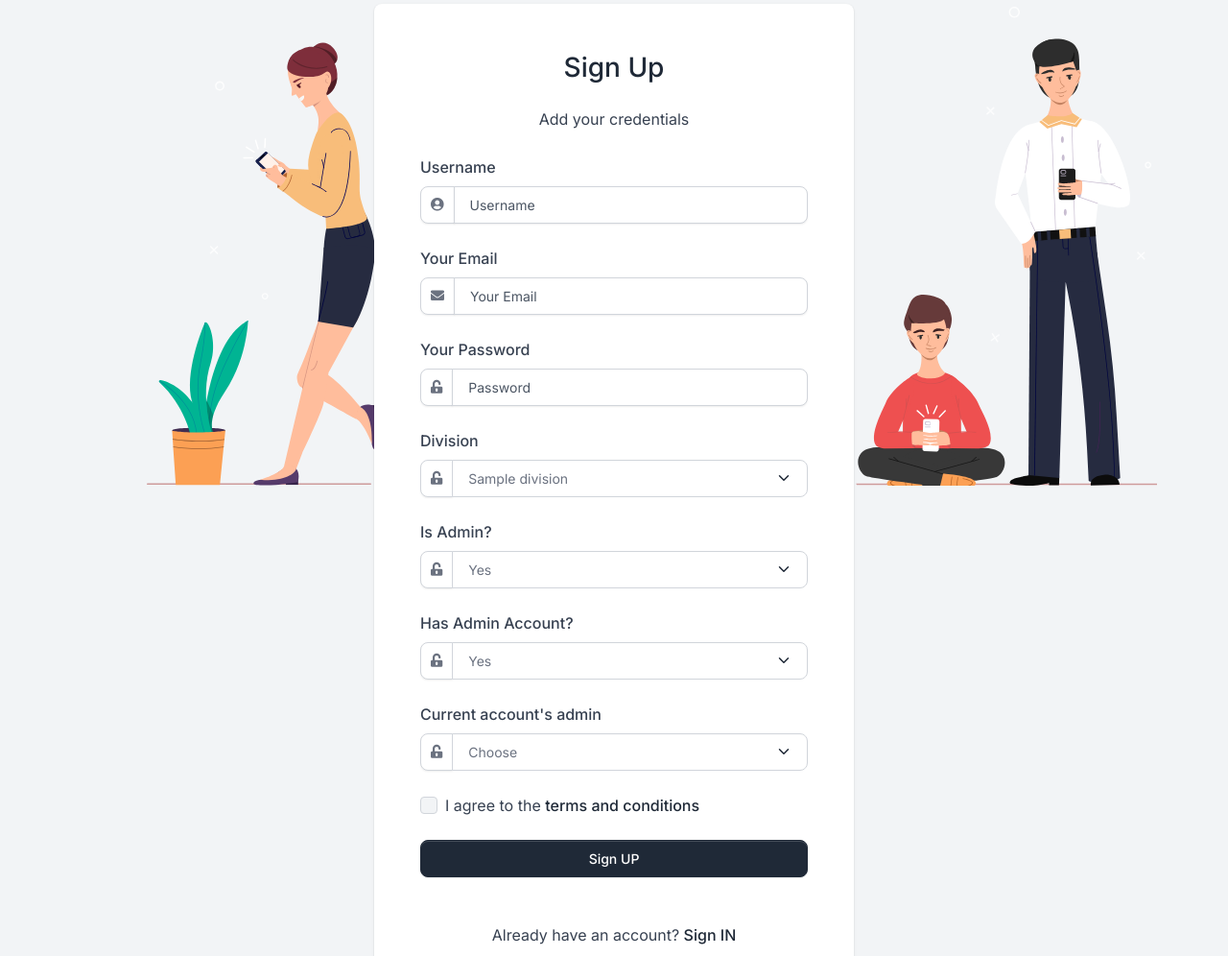
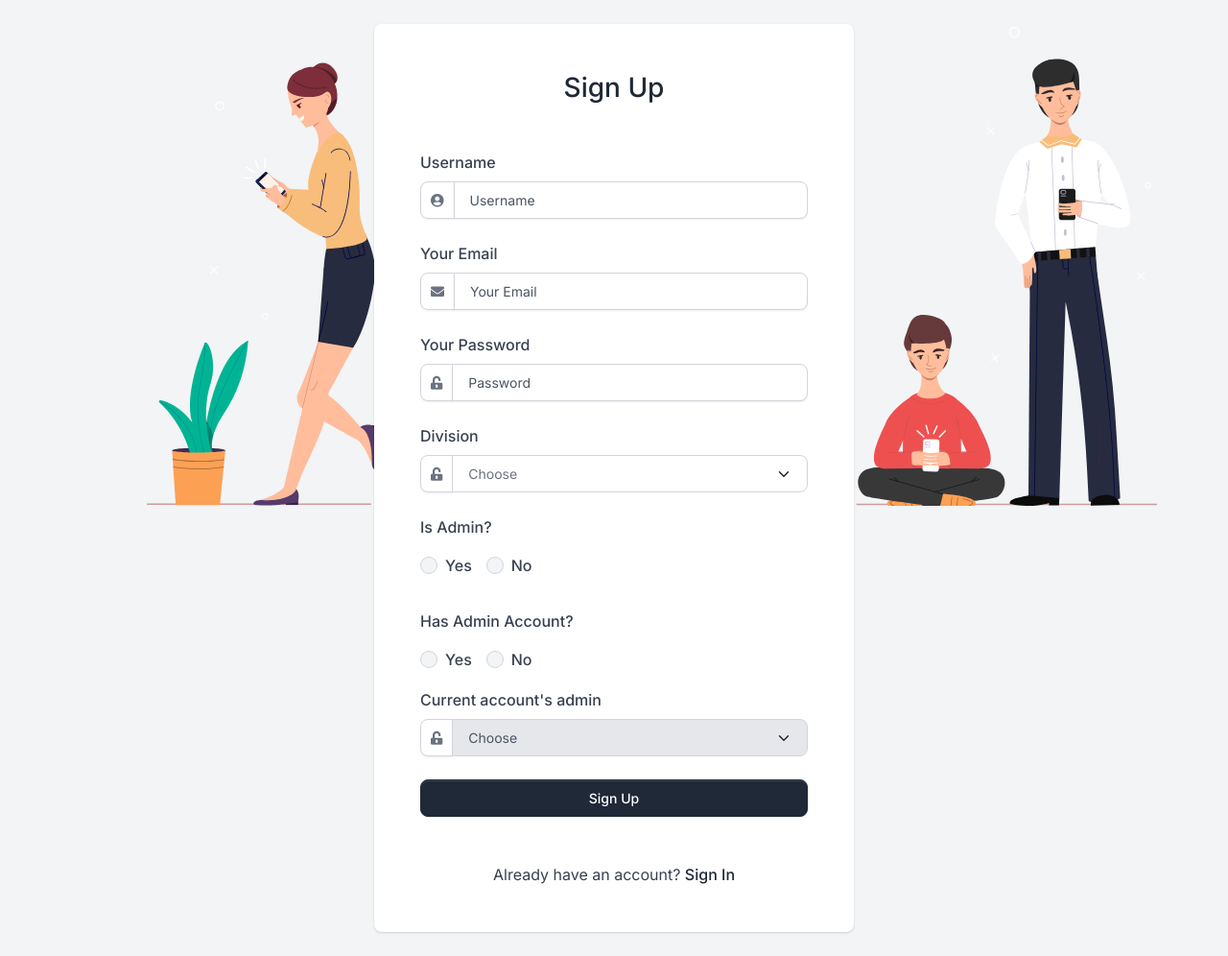
Before and after one commit to Rithish-Sripaul/full-text-search-engine, a Flask app: page /register in a window 1280 px wide. Shown: the whole page at 96% size. Run offline with Flask 3, Linux system fonts and the light colour scheme; a database or web service that is not in the repository returns one stand-in record (values such as "Sample title"); some libraries are stand-ins or nearby versions.

Commit message:
Visual fixes across the website

```diff
--- a/app/authentication.py
+++ b/app/authentication.py
@@ -104,6 +104,17 @@ def register():
     divisionList = division_collection.find({})
 
     allUsers = list(user_collection.find({"isAdmin": True}))
+
+    # Toast Message
+    try:
+        if session["toastMessage"] != "":
+            flash(session["toastMessage"], session["toastMessageCategory"])
+            print("Toast Message sent")
+            session["toastMessage"] = ""
+            session["toastMessageCategory"] = ""
+    except:
+        pass
+
     if request.method == "POST":
         db = get_db()
         user_collection = db["users"]
@@ -128,6 +139,10 @@ def register():
         elif not password:
             error = "Password is required"
 
+        if user_collection.find_one({"username": username}):
+            error = "User with username already exists."
+        elif user_collection.find_one({"email": email}):
+            error = "User with email already exists."
         if error is not None:
             session["toastMessage"] = error
             session["toastMessageCategory"] = "Alert"
@@ -135,10 +150,9 @@ def register():
         else:
             session["toastMessage"] = "User created successfully"
             session["toastMessageCategory"] = "Success"
+
         if error is None:
-            if user_collection.find_one({"username": username}):
-                error = "User with username already exists."
-            elif hasAdminAccount:
+            if hasAdminAccount:
                 user_collection.insert_one(
                     {
                         "username": username,
@@ -147,7 +161,8 @@ def register():
                         "division": division,
                         "isAdmin": isAdmin,
                         "hasAdminAccount": hasAdminAccount,
-                        "adminAccount": ObjectId(adminAccount)
+                        "adminAccount": ObjectId(adminAccount),
+                        "created_at": datetime.datetime.now()
                     }
                 )
                 division_collection.update_one(
--- a/app/static/assets/js/registerAccount.js
+++ b/app/static/assets/js/registerAccount.js
@@ -1,12 +1,16 @@
-let hasAdminAccount = document.getElementById("hasAdminAccount");
+let hasAdminAccount = document.getElementsByClassName("hasAdminAccount");
 let adminAccount = document.getElementById("adminAccount");
 
 function checkAccount() {
-    if (hasAdminAccount.value == "1") {
+  for (let i = 0; i < hasAdminAccount.length; i++) {
+    if (hasAdminAccount[i].checked) {
+      if (hasAdminAccount[i].value == "1") {
         adminAccount.removeAttribute("disabled");
-    } else {
+      } else {
         adminAccount.setAttribute("disabled", "disabled");
+      }
     }
+  }
 }
 
 checkAccount();
--- a/app/templates/accounts/register.html
+++ b/app/templates/accounts/register.html
@@ -10,9 +10,6 @@
 <main>
     <section class="vh-lg-100 mt-5 mt-lg-0 bg-soft d-flex align-items-center">
         <div class="container">
-            <p class="text-center">
-                NSTL
-            </p>
             <div class="row justify-content-center form-bg-image"
                 data-background-lg="/static/assets/img/illustrations/signin.svg">
                 <div class="col-12 d-flex align-items-center justify-content-center">
@@ -22,13 +19,6 @@
                                 Sign Up
                             </h1>
                             <br />
-                            <p>
-                                {% if msg %}
-                                {{ msg | safe }}
-                                {% else %}
-                                Add your credentials
-                                {% endif %}
-                            </p>
                         </div>
                         <form method="post" action="" class="mt-4">
 
@@ -80,6 +70,7 @@
                                         </span>
                                         <select name="division" class="form-select" aria-label="Default select example"
                                             id="division" required>
+                                            <option value="" selected disabled>Choose</option>
                                             {% for division in divisionList %}
                                             <option value="{{division['name']}}">{{ division['name'] }}</option>
                                             {% endfor %}
@@ -88,30 +79,41 @@
                                 </div>
                                 <div class="form-group mb-4">
                                     <label for="isAdmin">Is Admin?</label>
-                                    <div class="input-group">
-                                        <span class="input-group-text" id="basic-addon2">
-                                            <span class="fas fa-unlock-alt"></span>
-                                        </span>
-                                        <select name="isAdmin" class="form-select" aria-label="Default select example"
-                                            id="isAdmin" required>
-                                            <option value="1">Yes</option>
-                                            <option value="0">No</option>
-                                        </select>
+                                    <div class="input-group mt-2">
+                                        <div class="form-check form-check-inline">
+                                            <input class="form-check-input isAdmin" type="radio" name="isAdmin"
+                                                value="1" onchange="checkAccount()" required>
+                                            <label class="form-check-label" for="isAdmin">
+                                                Yes
+                                            </label>
+                                        </div>
+                                        <div class="form-check form-check-inline">
+                                            <input class="form-check-input isAdmin" type="radio" name="isAdmin"
+                                                value="0" onchange="checkAccount()" required>
+                                            <label class="form-check-label" for="isAdmin">
+                                                No
+                                            </label>
+                                        </div>
                                     </div>
                                 </div>
 
-                                <div class="form-group mb-4">
+                                <div class="form-group mb-2">
                                     <label for="hasAdminAccount">Has Admin Account?</label>
-                                    <div class="input-group">
-                                        <span class="input-group-text" id="basic-addon2">
-                                            <span class="fas fa-unlock-alt"></span>
-                                        </span>
-                                        <select name="hasAdminAccount" class="form-select"
-                                            aria-label="Default select example" id="hasAdminAccount"
-                                            onchange="checkAccount()" required>
-                                            <option value="1">Yes</option>
-                                            <option value="0">No</option>
-                                        </select>
+                                    <div class="input-group mt-2">
+                                        <div class="form-check form-check-inline">
+                                            <input class="form-check-input hasAdminAccount" type="radio"
+                                                name="hasAdminAccount" value="1" onchange="checkAccount()" required>
+                                            <label class="form-check-label" for="hasAdminAccount">
+                                                Yes
+                                            </label>
+                                        </div>
+                                        <div class="form-check form-check-inline">
+                                            <input class="form-check-input hasAdminAccount" type="radio"
+                                                name="hasAdminAccount" value="0" onchange="checkAccount()" required>
+                                            <label class="form-check-label" for="hasAdminAccount">
+                                                No
+                                            </label>
+                                        </div>
                                     </div>
                                 </div>
 
@@ -122,8 +124,8 @@
                                             <span class="fas fa-unlock-alt"></span>
                                         </span>
                                         <select name="adminAccount" class="form-select"
-                                            aria-label="Default select example" id="adminAccount" required>
-                                            <option value="" selected>Choose</option>
+                                            aria-label="Default select example" id="adminAccount" required disabled>
+                                            <option value="" selected disabled>Choose</option>
                                             {% for user in allUsers %}
                                             <option value="{{user['_id']}}">{{user["username"]}}</option>
                                             {% endfor %}
@@ -131,17 +133,17 @@
                                     </div>
                                 </div>
                                 <!-- End of Form -->
-                                <div class="mb-4">
+                                <!-- <div class="mb-4">
                                     <div class="form-check">
                                         <input class="form-check-input" type="checkbox" value="" id="remember">
                                         <label class="form-check-label fw-normal mb-0" for="remember">
                                             I agree to the <a href="#" class="fw-bold">terms and conditions</a>
                                         </label>
                                     </div>
-                                </div>
+                                </div> -->
                             </div>
                             <div class="d-grid">
-                                <button type="submit" name="register" class="btn btn-gray-800">Sign UP</button>
+                                <button type="submit" name="register" class="btn btn-gray-800">Sign Up</button>
                             </div>
                         </form>
                         <br />
@@ -164,7 +166,7 @@
                         <div class="d-flex justify-content-center align-items-center mt-4">
                             <span class="fw-normal">
                                 Already have an account?
-                                <a href="{{ url_for('authentication.login') }}" class="fw-bold">Sign IN</a>
+                                <a href="{{ url_for('authentication.login') }}" class="fw-bold">Sign In</a>
                             </span>
                         </div>
                     </div>
@@ -179,4 +181,5 @@
 <!-- Specific Page JS goes HERE  -->
 {% block javascripts %}
 <script src="{{ url_for('static', filename='assets/js/registerAccount.js') }}"></script>
+<script src="{{ url_for('static', filename='assets/js/toastScript.js') }}"></script>
 {% endblock javascripts %}
--- a/app/templates/settings/reportType.html
+++ b/app/templates/settings/reportType.html
@@ -52,10 +52,10 @@
             <div class="row">
               <div class="col-md-6 mb-3">
                 <div>
-                  <label for="parent_report_type">Select Report type</label>
+                  <label for="parent_report_type">Parent Report type</label>
                   <select name="parent_report_type" class="form-select mb-0" id="gender"
                     aria-label="Gender select example" required>
-                    <option selected disabled value="">Type</option>
+                    <option selected disabled value="">Select Type</option>
                     {% for reportType in parentReportTypeList %}
                     <option value="{{reportType['_id']}}">{{reportType['name']}}</option>
                     {% endfor %}
```
Also changed, not shown: app/templates/accounts/login.html (+3 -20 lines), app/templates/search/uploadDocuments.html (+5 -4 lines), README.md, 1 other file.
